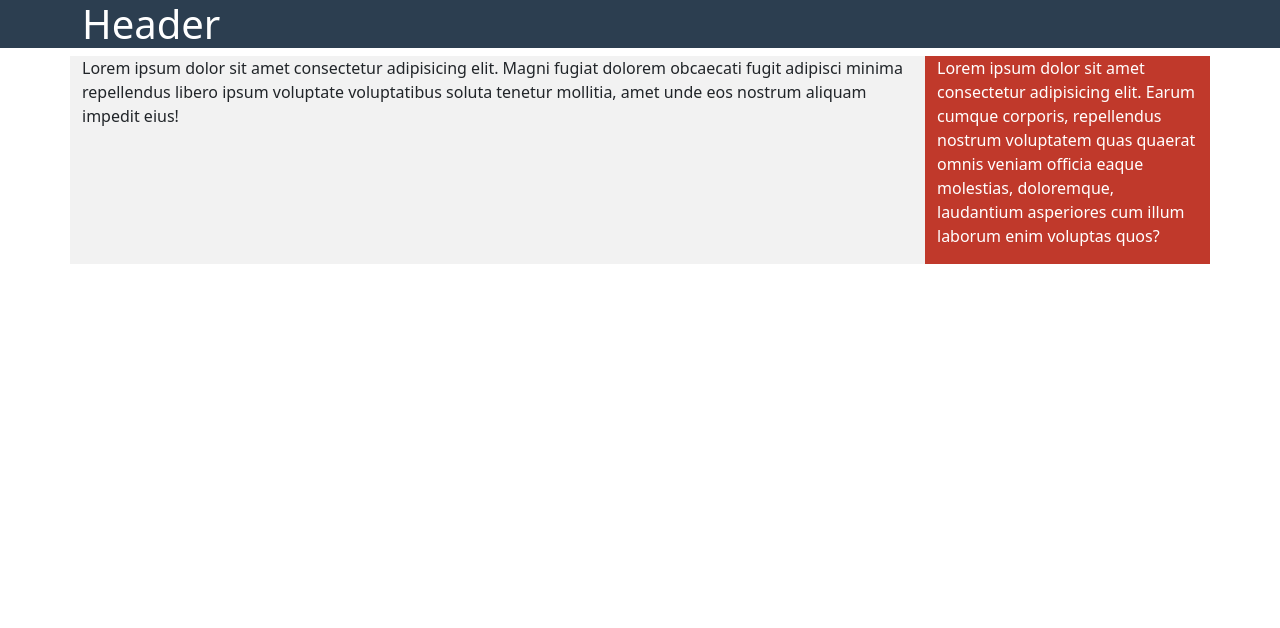
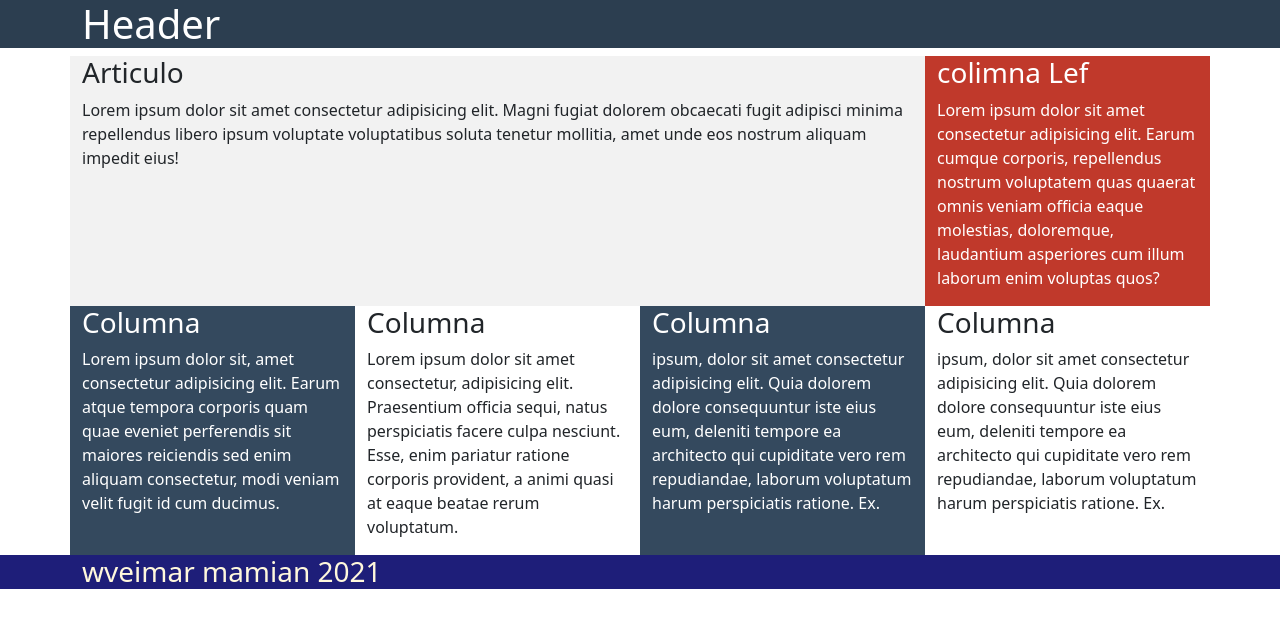
Before and after one commit to wveimar/bootstrap, a plain HTML site: page index.html in a window 1280 px wide. Drawn offline with nearby package versions, Linux system fonts and the light colour scheme.

Commit message:
bootstrap terminado

```diff
--- a/estilos.css
+++ b/estilos.css
@@ -13,3 +13,7 @@ aside{
     background: #c0392b;
     color: #fff;
 }
+footer{
+    background: rgb(30, 30, 121);
+    color: cornsilk;
+}
--- a/index.html
+++ b/index.html
@@ -20,17 +20,38 @@
     <div class="container">
         <section class="main row">
             <article class="col-xs-12 col-sm-8 col-md-9 col-lg-9">
+                <h3>Articulo</h3>
                 <p>Lorem ipsum dolor sit amet consectetur adipisicing elit. Magni fugiat dolorem obcaecati fugit adipisci minima repellendus libero ipsum voluptate voluptatibus soluta tenetur mollitia, amet unde eos nostrum aliquam impedit eius!</p>
             </article>
 
             <aside class="col-xs-12 col-sm-4 col-md-3 col-lg-3">
+                <h3>colimna Lef</h3>
                 <p>Lorem ipsum dolor sit amet consectetur adipisicing elit. Earum cumque corporis, repellendus nostrum voluptatem quas quaerat omnis veniam officia eaque molestias, doloremque, laudantium asperiores cum illum laborum enim voluptas quos?</p>
             </aside>
         </section>
+
         <div class="row">
-
+            <div class="color1 col-xs-12 col-sm-6 col-md-3">
+                <h3>Columna</h3>
+                <p>Lorem ipsum dolor sit, amet consectetur adipisicing elit. Earum atque tempora corporis quam quae eveniet perferendis sit maiores reiciendis sed enim aliquam consectetur, modi veniam velit fugit id cum ducimus.</p>
+            </div>
+            <div class="col-xs-12 col-sm-6 col-md-3">
+                <h3>Columna</h3>
+                <p>Lorem ipsum dolor sit amet consectetur, adipisicing elit. Praesentium officia sequi, natus perspiciatis facere culpa nesciunt. Esse, enim pariatur ratione corporis provident, a animi quasi at eaque beatae rerum voluptatum.</p>
+            </div>
+            <div class="color1 col-xs-12 col-sm-6 col-md-3">
+                <h3>Columna</h3>
+                <p> ipsum, dolor sit amet consectetur adipisicing elit. Quia dolorem dolore consequuntur iste eius eum, deleniti tempore ea architecto qui cupiditate vero rem repudiandae, laborum voluptatum harum perspiciatis ratione. Ex.</p></div>
+                <div class="col-xs-12 col-sm-6 col-md-3">
+                <h3>Columna</h3>
+                <p> ipsum, dolor sit amet consectetur adipisicing elit. Quia dolorem dolore consequuntur iste eius eum, deleniti tempore ea architecto qui cupiditate vero rem repudiandae, laborum voluptatum harum perspiciatis ratione. Ex.</p></div>
         </div>
     </div>
+    <footer>
+        <div class="container">
+        <h3>wveimar mamian 2021 </h3>
+        </div>
+    </footer>
 
     <!-- Optional JavaScript; choose one of the two! -->
 
```
